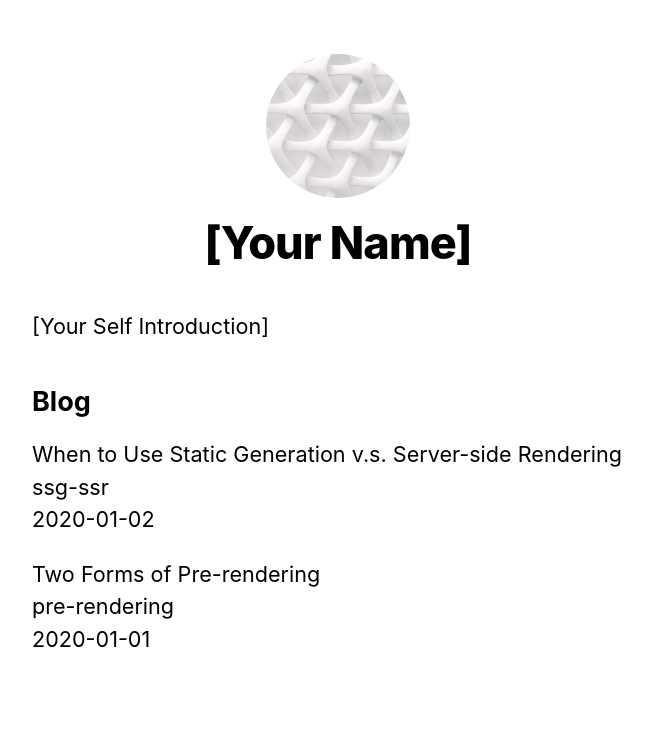
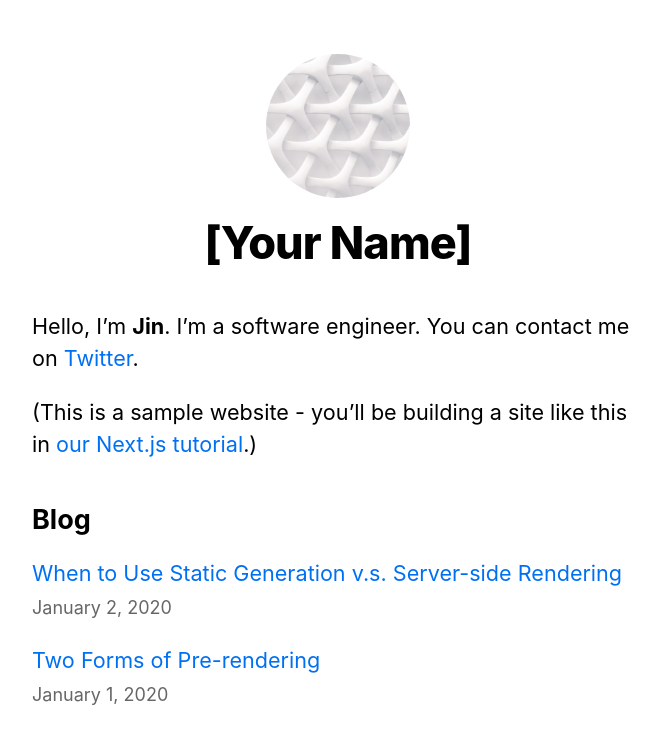
Before and after one commit to jypthemiracle/hello_nextjs_nestjs_react_tutorial, a Next.js app in the folder nextjs-blog/: page / in a window 1280 px wide. Shown: the top 744 px of the page, without its empty margins (302-962 px from the left). Built offline with nearby package versions, Linux system fonts and the light colour scheme.

Commit message:
style: polishing link page with showing up link

```diff
--- a/nextjs-blog/pages/index.js
+++ b/nextjs-blog/pages/index.js
@@ -2,6 +2,8 @@ import Head from 'next/head'
 import Layout, { siteTitle } from '../components/layout'
 import utilStyles from '../styles/utils.module.css'
 import { getSortedPostsData } from '../lib/posts'
+import Link from 'next/link'
+import Date from '../components/date'
 
 export default function Home({ allPostsData }) {
   return (
@@ -10,18 +12,27 @@ export default function Home({ allPostsData }) {
         <title>{siteTitle}</title>
       </Head>
       <section className={utilStyles.headingMd}>
-        <p>[Your Self Introduction]</p>
+        <p>
+          Hello, I’m <strong>Jin</strong>. I’m a software engineer. You can contact me on{' '}
+          <a href="https://twitter.com/jypthemiracle">Twitter</a>.
+        </p>
+        <p>
+          (This is a sample website - you’ll be building a site like this in{' '}
+          <a href="https://nextjs.org/learn">our Next.js tutorial</a>.)
+        </p>
       </section>
       <section className={`${utilStyles.headingMd} ${utilStyles.padding1px}`}>
         <h2 className={utilStyles.headingLg}>Blog</h2>
         <ul className={utilStyles.list}>
           {allPostsData.map(({ id, date, title }) => (
             <li className={utilStyles.listItem} key={id}>
-              {title}
+              <Link href={`/posts/${id}`}>
+                <a>{title}</a>
+              </Link>
               <br />
-              {id}
-              <br />
-              {date}
+              <small className={utilStyles.lightText}>
+                <Date dateString={date} />
+              </small>
             </li>
           ))}
         </ul>
```
Also changed, not shown: nextjs-blog/pages/posts/[id].js (+0 -9 lines).
